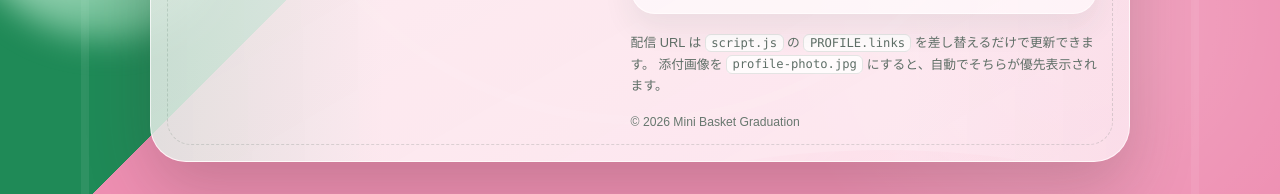
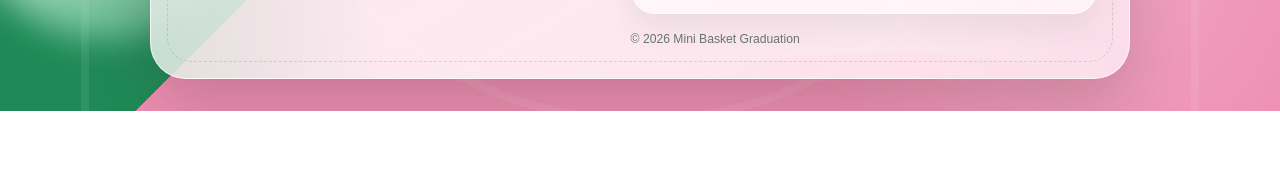
Before and after one commit to milk241104-dev/mini-basket-graduation-links, a plain HTML site: page index.html in a window 1280 px wide. Shown: the part 810-1004 px from the top of the page. After the commit the page ends 921 px from the top, so only its background shows below. Drawn offline with Linux system fonts and the light colour scheme; a web font is replaced by a local one.

Commit message:
Remove editor note from published page

```diff
--- a/index.html
+++ b/index.html
@@ -56,11 +56,6 @@
           <nav id="link-list" class="link-list" aria-label="配信プラットフォームリンク"></nav>
         </section>
 
-        <p class="update-note">
-          配信 URL は <code>script.js</code> の <code>PROFILE.links</code> を差し替えるだけで更新できます。
-          添付画像を <code>profile-photo.jpg</code> にすると、自動でそちらが優先表示されます。
-        </p>
-
         <p class="copyright">© <span id="year"></span> <span id="copyright-name">Mini Basket Graduation</span></p>
       </div>
     </section>
--- a/styles.css
+++ b/styles.css
@@ -430,22 +430,6 @@ h1 {
     0 0 0 6px rgba(238, 143, 178, 0.45);
 }
 
-.update-note {
-  margin: 0;
-  color: var(--muted);
-  font-size: 0.8rem;
-  line-height: 1.7;
-}
-
-.update-note code {
-  font-family: "SF Mono", "Menlo", "Consolas", monospace;
-  font-size: 0.76rem;
-  padding: 0.08rem 0.34rem;
-  border: 1px solid rgba(32, 66, 50, 0.12);
-  border-radius: 6px;
-  background: rgba(255, 255, 255, 0.82);
-}
-
 .copyright {
   margin: 0;
   color: rgba(32, 66, 50, 0.68);
```
